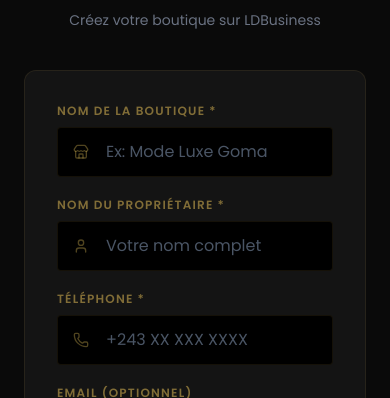
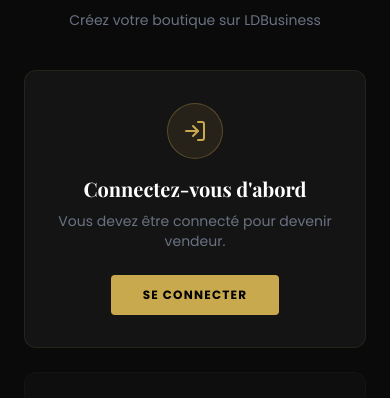
Before and after one commit to Lwango1/ldbusiness, a React (Vite) app: page /vendre in a window 390 px wide. Shown: the part 291-689 px from the top of the page. Built offline with nearby package versions, Linux system fonts and the light colour scheme; no server answers; a web font is replaced by a local one.

Commit message:
Fix: inscription avec auto-login après signup, menu mobile dynamique, page vendeur non connecté

```diff
--- a/src/components/AuthModal.tsx
+++ b/src/components/AuthModal.tsx
@@ -29,7 +29,10 @@
           setLoading(false);
           return;
         }
-        await signUp(phone, password, fullName, role);
+        const data = await signUp(phone, password, fullName, role);
+        if (!data.session) {
+          await signIn(phone, password);
+        }
       } else {
         if (!phone || !password) {
           setError('Téléphone et mot de passe requis');
--- a/src/components/Navbar.tsx
+++ b/src/components/Navbar.tsx
@@ -1,4 +1,4 @@
-import { useState, useEffect } from 'react';
+import { useState, useEffect, useRef } from 'react';
 import { Link, useLocation } from 'react-router-dom';
 import { ShoppingBag, Menu, X, User, LogOut } from 'lucide-react';
 import { useAuth } from '../contexts/AuthContext';
@@ -12,8 +12,16 @@
 export default function Navbar({ cartCount, onCartClick }: NavbarProps) {
   const [isMenuOpen, setIsMenuOpen] = useState(false);
   const [showAuth, setShowAuth] = useState(false);
+  const [navHeight, setNavHeight] = useState(65);
+  const navRef = useRef<HTMLElement>(null);
   const { user, isAuthenticated, signOut } = useAuth();
   const location = useLocation();
+
+  useEffect(() => {
+    if (navRef.current) {
+      setNavHeight(navRef.current.offsetHeight);
+    }
+  }, []);
 
   useEffect(() => {
     setIsMenuOpen(false);
@@ -40,7 +48,7 @@
 
   return (
     <>
-      <nav className="sticky top-0 z-50 bg-luxury-black/95 backdrop-blur-md border-b border-gold/20">
+      <nav ref={navRef} className="sticky top-0 z-50 bg-luxury-black/95 backdrop-blur-md border-b border-gold/20">
         <div className="max-w-7xl mx-auto px-4 py-3 flex items-center justify-between">
           <Link to="/" className="flex items-center gap-3">
             <img src="/images/logo.png" alt="LDBusiness" className="h-10 md:h-14 object-contain" />
@@ -87,7 +95,9 @@
         </div>
 
         {isMenuOpen && (
-          <div className="fixed inset-0 top-[65px] z-40 bg-luxury-black flex flex-col p-6 animate-in slide-in-from-right">
+          <>
+            <div className="fixed inset-0 z-30 bg-black/20" style={{ top: navHeight }} onClick={() => setIsMenuOpen(false)} />
+            <div className="fixed inset-0 z-40 bg-luxury-black flex flex-col p-6" style={{ top: navHeight }}>
             <div className="flex flex-col gap-6">
               {navItems.map((item) => (
                 <Link
@@ -119,6 +129,7 @@
               </div>
             </div>
           </div>
+          </>
         )}
       </nav>
     </>
--- a/src/components/SellerRegistration.tsx
+++ b/src/components/SellerRegistration.tsx
@@ -1,5 +1,6 @@
 import { useState } from 'react';
-import { Store, User, Phone, Mail, FileText } from 'lucide-react';
+import { Link } from 'react-router-dom';
+import { Store, User, Phone, Mail, FileText, LogIn } from 'lucide-react';
 import { registerSeller } from '../services/database';
 import { useAuth } from '../contexts/AuthContext';
 
@@ -35,7 +36,20 @@
           <p className="text-gray-500 text-sm">Créez votre boutique sur LDBusiness</p>
         </div>
 
-        <form onSubmit={handleSubmit} className="space-y-5 bg-luxury-dark border border-gold/10 rounded-xl p-8">
+        {!user && (
+          <div className="bg-luxury-dark border border-gold/10 rounded-xl p-8 mb-6 text-center">
+            <div className="w-14 h-14 rounded-full bg-gold/10 border border-gold/30 flex items-center justify-center mx-auto mb-4">
+              <LogIn size={24} className="text-gold" />
+            </div>
+            <h2 className="font-playfair text-xl text-white font-bold mb-2">Connectez-vous d'abord</h2>
+            <p className="text-gray-500 text-sm mb-6">Vous devez être connecté pour devenir vendeur.</p>
+            <Link to="/" className="inline-block px-8 py-3 bg-gold text-black font-bold text-xs uppercase tracking-widest rounded-sm hover:bg-gold-light transition-all">
+              Se connecter
+            </Link>
+          </div>
+        )}
+
+        <form onSubmit={handleSubmit} className={`space-y-5 bg-luxury-dark border border-gold/10 rounded-xl p-8 ${!user ? 'opacity-40 pointer-events-none' : ''}`}>
           <div>
             <label className="text-xs text-gold/60 uppercase tracking-widest mb-2 block font-semibold">Nom de la boutique *</label>
             <div className="relative">
```
